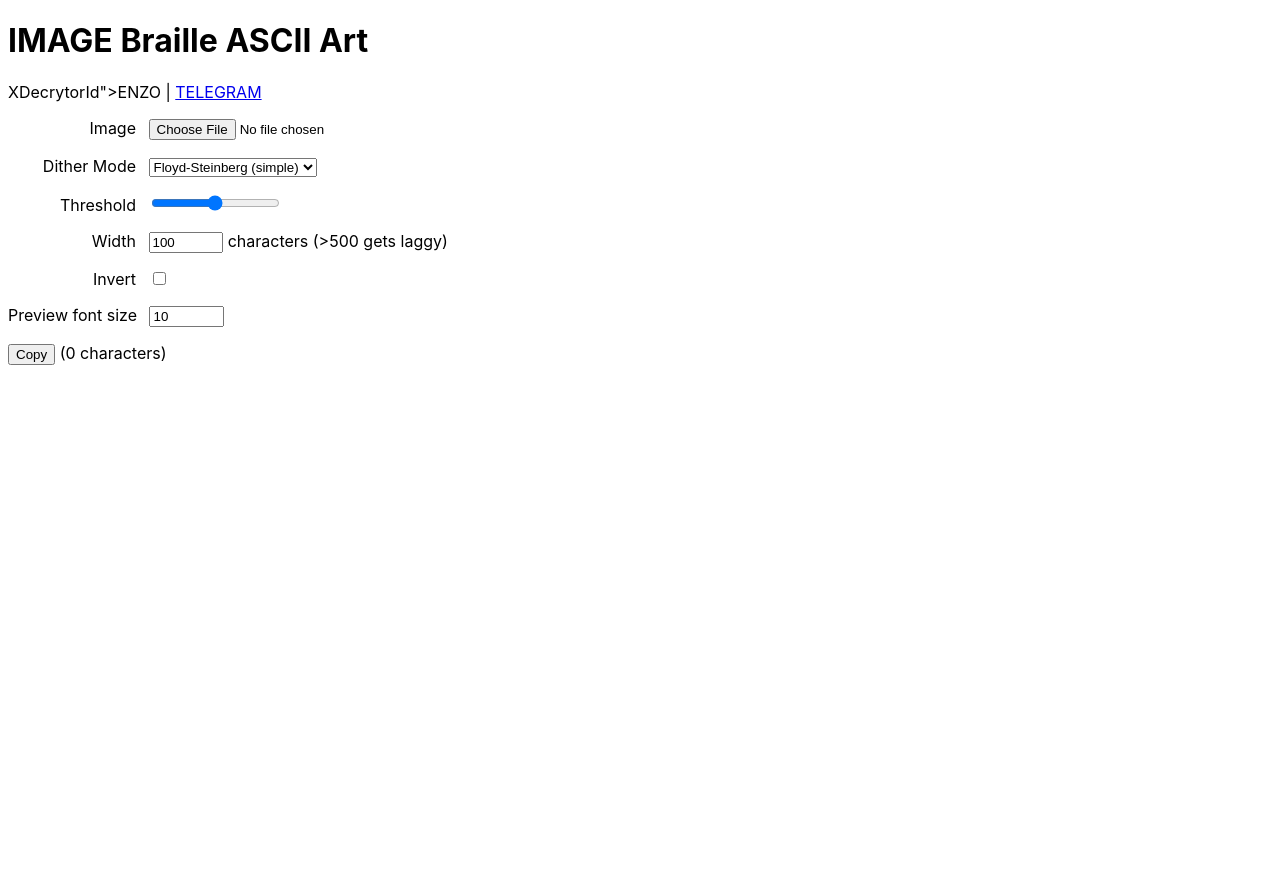
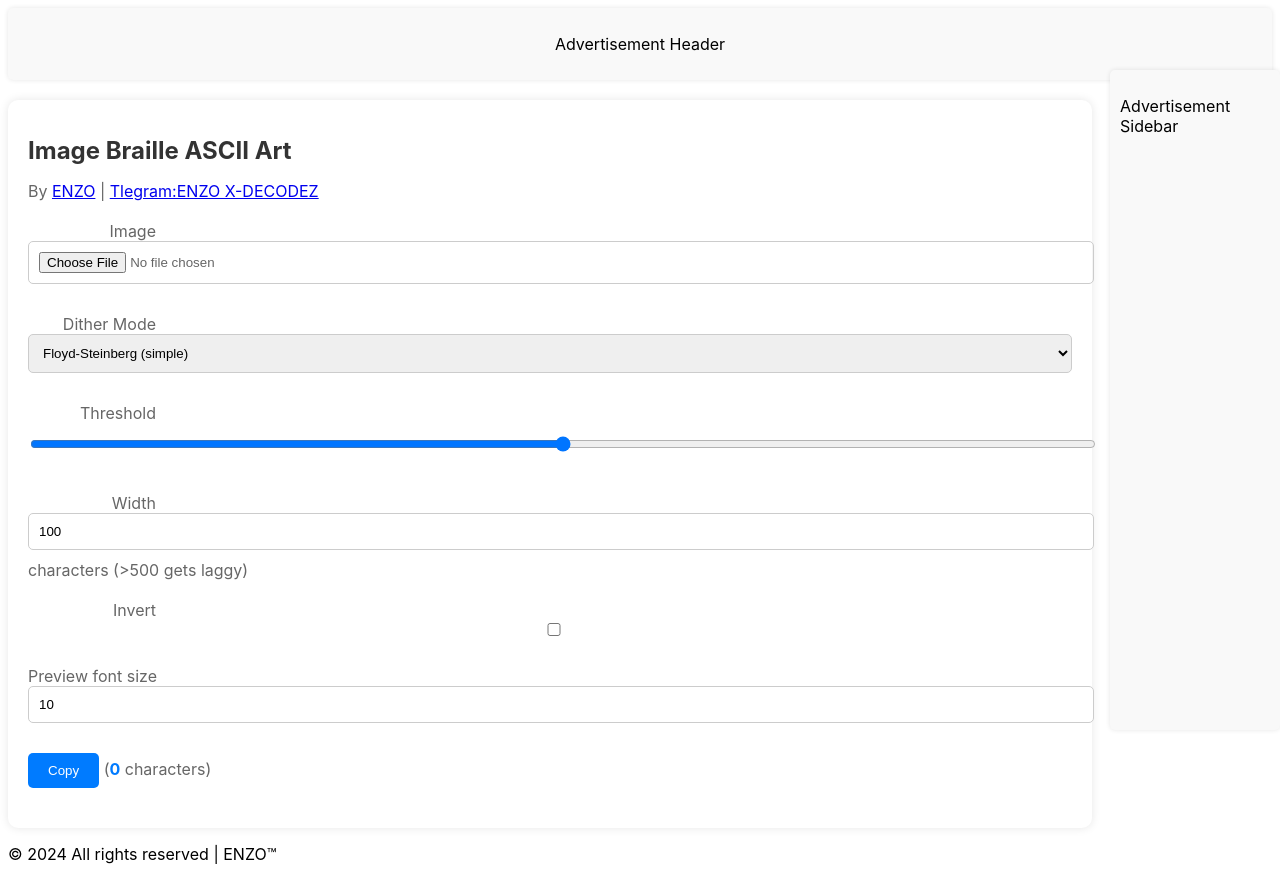
Before and after one commit to xcxxciii/enzo101, a website: page index.html in a window 1280 px wide. Before the commit the page ends 800 px from the top, so only its background shows below. Drawn offline with Linux system fonts and the light colour scheme.

Commit message:
Update index.html

```diff
--- a/index.html
+++ b/index.html
@@ -6,13 +6,126 @@
     <meta name="viewport" content="width=device-width, initial-scale=1.0">
     <meta http-equiv="X-UA-Compatible" content="ie=edge">
     <title>Braille ASCII Art</title>
-	<link rel="stylesheet" href="styles.css?v=3">
+    <link rel="stylesheet" href="styles.css">
+    <style>
+
+        /* CSS untuk menempatkan iklan di header */
+        .advertisement-header {
+            text-align: center;
+            margin-bottom: 20px;
+        }
+
+        .ad-header {
+            background-color: #f9f9f9;
+            padding: 10px;
+            border-radius: 5px;
+            box-shadow: 0px 0px 5px rgba(0, 0, 0, 0.1);
+        }
+        /* CSS untuk sidebar iklan */
+.card {
+    max-width: 1110px;
+    margin: 0 auto;
+    background-color: #fff;
+    padding: 20px;
+    border-radius: 10px;
+    box-shadow: 0px 0px 10px rgba(0, 0, 0, 0.1);
+    margin-right: 180px; /* Atur jarak antara card dengan sidebar */
+}
+
+.sidebar-ad {
+    position: fixed;
+    top: 50%;
+    right: 0;
+    transform: translateY(-50%);
+    background-color: #f9f9f9;
+    padding: 10px;
+    border-radius: 5px;
+    box-shadow: 0px 0px 5px rgba(0, 0, 0, 0.1);
+    height: 80vh;
+    width: 150px;
+}
+
+        .card h1 {
+            font-size: 24px;
+            margin-bottom: 10px;
+            color: #333;
+        }
+
+        .card p {
+            font-size: 16px;
+            color: #666;
+            margin-bottom: 20px;
+        }
+
+        .card input,
+        .card select {
+            width: 100%;
+            padding: 10px;
+            margin-bottom: 10px;
+            border: 1px solid #ccc;
+            border-radius: 5px;
+        }
+
+        .card button {
+            background-color: #007bff;
+            color: #fff;
+            border: none;
+            padding: 10px 20px;
+            border-radius: 5px;
+            cursor: pointer;
+            transition: background-color 0.3s;
+        }
+
+        .card button:hover {
+            background-color: #0056b3;
+        }
+
+        #output {
+            min-height: 900px;
+            background-color: #f9f9f9;
+            padding: 10px;
+            border-radius: 5px;
+            margin-bottom: 20px;
+        }
+
+        #char-count {
+            font-weight: bold;
+            color: #007bff;
+        }
+        .card .copyright {
+    margin-top: 10px; /* Atur jarak antara card dengan teks hak cipta */
+    text-align: center; /* Pusatkan teks */
+    font-size: 12px; /* Sesuaikan ukuran teks sesuai kebutuhan */
+    color: #666; /* Sesuaikan warna teks sesuai kebutuhan */
+}
+
+    </style>
 </head>
 
 <body>
+  <div class="advertisement-header">
+        <!-- Iklan di header -->
+        <div class="ad-header">
+            <script type="text/javascript">
+                // Ganti dengan kode iklan header Anda
+            </script>
+            <p>Advertisement Header</p>
+        </div>
+    </div>
 
-	<h1>IMAGE Braille ASCII Art</h1>
-	<meta charset="UTF-8">XDecrytorId">ENZO</a> | <a href="https://t.me/ENZ0101">TELEGRAM</a></p>
+    <!-- Sidebar untuk iklan -->
+    <div class="sidebar-ad">
+        <!-- Iklan Sidebar -->
+        <script type="text/javascript">
+            // Ganti dengan kode iklan sidebar Anda
+        </script>
+        <p>Advertisement Sidebar</p>
+    </div>
+
+    <div class="card">
+        <h1>Image Braille ASCII Art</h1>
+        <p>By <a href="https://t.me/XDecrytorId">ENZO</a> | <a href="https://t.me/ENZ0101">Tlegram:ENZO X-DECODEZ</a></p>
+
         <p>
             <label for="filepicker">Image</label>
             <input type="file" id="filepicker" accept=".png,.jpeg,.jpg">
@@ -54,8 +167,14 @@
         </p>
 
         <div id="output" contenteditable="true"></div>
+    </div>
 
     <script src="dist/index.js?v=3" type="module"></script>
+
+    <div class="copyright">
+        <p>© 2024 All rights reserved | ENZO™</p>
+    </div>
+</div>
 
 </body>
 
```
Lines whose indentation alone changed are shown as unchanged.
